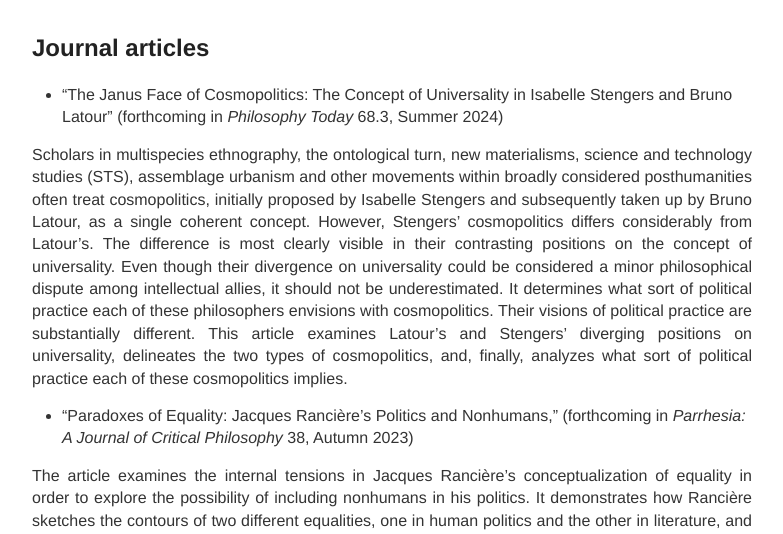
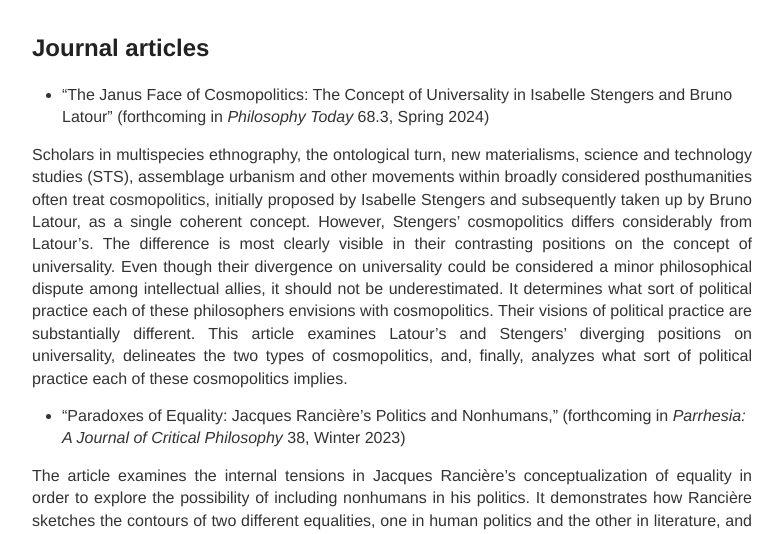
Before and after one commit to IJanicka/IJanicka.github.io, a Jekyll site: the page built from publications.md, in a window 1280 px wide and 900 px high, scrolled down 881 px. Shown: the part 152-686 px from the top of the window, without its empty margins (248-1031 px from the left). Built offline with Jekyll 4.4.1, drawn with Linux system fonts in a browser that asks for light colours.

Commit message:
Update publications.md

```diff
--- a/publications.md
+++ b/publications.md
@@ -19,11 +19,11 @@ The turn of the Millennium demonstrated a fully-fledged revival and fusion of va
   <h2>Journal articles</h2>
 
 
-* “The Janus Face of Cosmopolitics: The Concept of Universality in Isabelle Stengers and Bruno Latour” (forthcoming in *Philosophy Today* 68.3, Summer 2024) <br>
+* “The Janus Face of Cosmopolitics: The Concept of Universality in Isabelle Stengers and Bruno Latour” (forthcoming in *Philosophy Today* 68.3, Spring 2024) <br>
 
 Scholars in multispecies ethnography, the ontological turn, new materialisms, science and technology studies (STS), assemblage urbanism and other movements within broadly considered posthumanities often treat cosmopolitics, initially proposed by Isabelle Stengers and subsequently taken up by Bruno Latour, as a single coherent concept. However, Stengers’ cosmopolitics differs considerably from Latour’s. The difference is most clearly visible in their contrasting positions on the concept of universality. Even though their divergence on universality could be considered a minor philosophical dispute among intellectual allies, it should not be underestimated. It determines what sort of political practice each of these philosophers envisions with cosmopolitics. Their visions of political practice are substantially different. This article examines Latour’s and Stengers’ diverging positions on universality, delineates the two types of cosmopolitics, and, finally, analyzes what sort of political practice each of these cosmopolitics implies.
 
-*  “Paradoxes of Equality: Jacques Rancière’s Politics and Nonhumans,” (forthcoming in *Parrhesia: A Journal of Critical Philosophy* 38, Autumn 2023)<br>
+*  “Paradoxes of Equality: Jacques Rancière’s Politics and Nonhumans,” (forthcoming in *Parrhesia: A Journal of Critical Philosophy* 38, Winter 2023)<br>
 
 The article examines the internal tensions in Jacques Rancière’s conceptualization of equality in order to explore the possibility of including nonhumans in his politics. It demonstrates how Rancière sketches the contours of two different equalities, one in human politics and the other in literature, and how these equalities exponentially multiply and contradict each other. The first part of the article focuses on the diverse meanings and paradoxes of equality in Rancière’s writing on human politics. Notably, it points out a paradox with regard to Rancière’s interpretation of Aristotelian *logos* that, to some extent, undercuts his explicit rejection of nonhumans as possible political subjects. In the second part, the article argues that Rancière’s turn to literature to deal with a ‘politics of matter’ was perhaps not necessary, if we consider the parameters of his philosophical framework. The article argues that, if we take Rancière’s concept of politics to its logical conclusion, we have to include nonhumans too. It shows how the internal tensions between various paradigms of equality can be productively explored for nonhumans and politics alike. The main claim of this article is that Rancière’s philosophy, with its tacit assumptions and internal logic, can be made to think nonhuman politics without a detour into literature.
 
```
